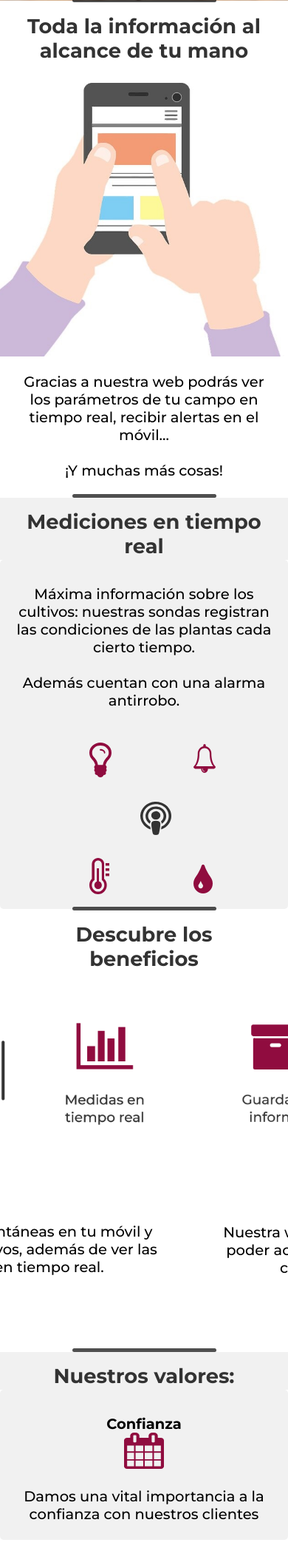
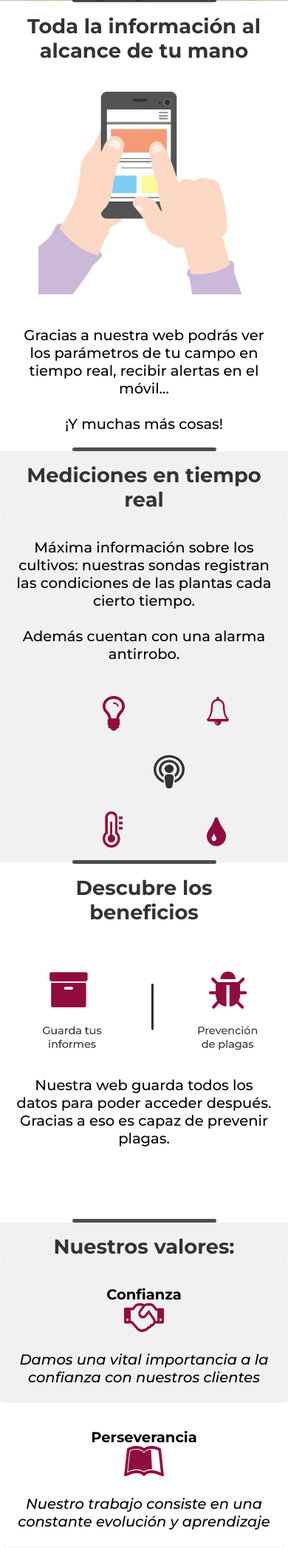
Before and after one commit to JGasBul/ProyectoSegundoCuatri, a PHP site: page /src/ in a window 390 px wide. Shown: the part 843-2936 px from the top of the page at 74% size. Run offline with PHP 8.4, Linux system fonts and the light colour scheme.

Commit message:
Slider responsive

```diff
--- a/src/css/landingpage.css
+++ b/src/css/landingpage.css
@@ -2,7 +2,12 @@
 html{
     scroll-behavior: smooth;
 }
-
+* {
+    margin: 0;
+    padding: 0;
+    font-family: "Montserrat Medium", "Montserrat Regular", "Montserrat", sans-serif;
+    align-items: center;
+}
 section{
     max-width:100%;
     padding: 1rem;
@@ -12,22 +17,22 @@
     align-items: center;
 }
 
-
-
-
 @media(max-width: 600px){
     section{
         flex-direction: column;
     }
     .img_responsive{
-        width: 30%;
         margin-right: 0;
+        width: 80%;
+        height: 100%;
     }
+
     .icon_responsive{
         display: flex;
         margin: auto;
-        width: 100%;
-        min-width: 15%;
+        width: 15%;
+
+
     }
     .reves{
         flex-direction: column-reverse;
@@ -39,16 +44,12 @@
     }
     .container_icons{
         padding-top: 10%;
-
+        margin-left: 50%;
     }
 
+
 }
-* {
-    margin: 0;
-    padding: 0;
-    font-family: "Montserrat Medium", "Montserrat Regular", "Montserrat", sans-serif;
-    align-items: center;
-}
+
 /*Header*/
 nav {
     display: flex;
@@ -304,18 +305,6 @@
 }
 
 
-
-.text-area2{
-    margin-right: 7%;
-    width: 100%;
-    height: 213px;
-    min-height: 213px;
-    font-size: 18px;
-    padding:10px;
-    max-height: 214px;
-}
-
-
 .sep{
     padding-right: 40px;
 }
@@ -377,15 +366,12 @@
 }
 
 .img_responsive {
-    padding-bottom: 4px;
-    padding-top: 2%;
-    padding-left:-15px;
     width:80%;
-    height:60%;
-    margin-top: 2px;
-    min-width: 400px;
-    max-height: 350px;
-    min-height: 370px;
+    max-height:600px;
+    max-width: 400px;
+    margin-top: 6%;
+    margin-bottom: 7%;
+
 
 }
 
@@ -393,8 +379,7 @@
 .icon_responsive {
     display: flex;
     margin: auto;
-    width: 15%;
-    min-width: 15%;
+
 
 }
 
@@ -404,6 +389,7 @@
 
 .margin-temp{
     margin-bottom: 350%;
+    max-height: 200px;
 }
 .margin-gota{
     margin-bottom: 400%;
@@ -422,6 +408,7 @@
     min-height: 150px;
     margin-top: 2px;
     display: flex;
+    margin-left: 10%;
 
 }
 
@@ -434,19 +421,12 @@
 
 .row_icons{
     height: 100%;
-
-
     padding-right: 10%;
+    width: 100%;
+    max-height: 400px;
 }
 
-/*Colores
-.grey {
-    width: auto;
-    margin-top: -2px;
-
-    height: 300px;
-    background-color: rgba(170, 170, 170, 0.16);
-}*/
+/*Colores*/
 .grey{
     background-color: rgba(170, 170, 170, 0.16);
 }
@@ -481,18 +461,20 @@
 /*Slider*/
 .container_slider {
     width: 100%;
-    height: 300px;
+    height:100px;
 
 }
 .slider{
     width: 100%;
     margin: auto;
+    height: 50%;
     overflow: hidden;
 }
 .slider ul{
     margin-top: 35px;
     display: flex;
     padding: 0;
+    width: 400%;
     animation: cambio 20s infinite alternate linear ;
 
 }
@@ -503,22 +485,25 @@
     padding-bottom: 100px;
 }
 
-.slider img{
-   width: 500px;
-    margin-bottom: 20px;
-    padding-bottom: 100px;
-    object-fit: fill;
+.slider li img{
+   width: 100%;
+    max-height: 300px;
+
+    object-fit: contain ;
 }
 
 @keyframes cambio {
     0%{margin-left:0;}
-    30%{margin-left: 0}
+    20%{margin-left: 0}
 
-    35%{margin-left: -105%}
-    70%{margin-left: -105%}
+    25%{margin-left: -100%}
+    45%{margin-left: -100%}
 
-    75%{margin-left: -210%}
-    100%{margin-left: -210%}
+    50%{margin-left: -200%}
+    70%{margin-left: -200%}
+
+    75%{margin-left: -300%}
+    100%{margin-left: -300%}
 
 
 
--- a/src/index.html
+++ b/src/index.html
@@ -48,10 +48,10 @@
             <a href="#Tp_flecha">
                 <img src="./assets/flecha.svg" alt="Flecha">
             </a>
-            <div id="Tp_flecha"></div>
         </div>
     </div>
 
+    <div id="Tp_flecha"></div>
     <div class="separador">
     </div>
 
@@ -89,7 +89,7 @@
             <div class="center"><img src="./assets/Icono_center.svg" alt="Conexión"></div>
             <div class="row_icons">
                 <div class="margin-gota"><img src="./assets/campana.svg" alt="Alarma"></div>
-                <div class=""><img src="./assets/gota.svg" alt=Humedad "></div>
+                <div class=""><img src="./assets/gota.svg" alt=Humedad"></div>
         </div>
     </div>
 
@@ -104,26 +104,28 @@
     <div class="slider ">
         <ul>
             <li > <img src="./assets/new_state1.png " alt="State1 ">
-            <div class="texto_slider "> Recibe alertas instantáneas en tu móvil y automatiza tus cultivos, además de ver las condiciones en tiempo real. </div></li>
-            <li > <img src="./assets/new_state2.png " alt="State1 ">
-            <div class="texto_slider ">Nuestra web guarda todos los datos para poder acceder después. Gracias a eso es capaz de prevenir plagas.</div></li>
-            <li> <img src="./assets/new_state3.png " alt="State1 ">
-                <div class="texto_slider ">Tenemos servicios disponibles internacionalmente. ¡Incrementa los beneficios ya!</div></li>
+            <div class="texto_slider "> <br> Recibe alertas instantáneas en tu móvil y automatiza tus cultivos, además de ver las condiciones en tiempo real. </div></li>
+            <li > <img src="./assets/new_state2.png " alt="State2 ">
+            <div class="texto_slider "> <br> Nuestra web guarda todos los datos para poder acceder después. Gracias a eso es capaz de prevenir plagas.</div></li>
+            <li> <img src="./assets/new_state3.png " alt="State3 ">
+                <div class="texto_slider "> <br>Tenemos servicios disponibles internacionalmente. ¡Incrementa los beneficios ya!</div></li>
+            <li><img src="./assets/new_state1.png" alt="state1">
+            <div class="texto_slider "> <br> Recibe alertas instantáneas en tu móvil y automatiza tus cultivos, además de ver las condiciones en tiempo real. </div></li>
         </ul>
     </div>
 
 <div class="separador ">
 </div>
 
-<div class="titulo_seccion grey "> Nuestros valores:</div>
+<div class="titulo_seccion grey"> Nuestros valores:</div>
 <section class="grey ">
     <p><b>Confianza</b>
-        <img class="icon_responsive " src="./assets/manos.svg " alt="hands ">
-    <p>Damos una vital importancia a la confianza con nuestros clientes</p>
+        <img class="icon_responsive " src="./assets/calendario.svg " alt="hands ">
+    <p><i>Damos una vital importancia a la confianza con nuestros clientes</i></p>
 </section>
 
 <section class="reves ">
-    <p>Nuestro trabajo consiste en una constante evolución y aprendizaje</p>
+    <p><i>Nuestro trabajo consiste en una constante evolución y aprendizaje</i></p>
     <p><b>Perseverancia</b>
     <img class="icon_responsive "  src="./assets/libro.svg " alt="hands "></p>
 
@@ -131,8 +133,8 @@
 
 <section class="grey ">
     <p><b>Comprensión</b>
-        <img class="icon_responsive "  src="./assets/calendario.svg " alt="hands ">
-    <p>Nos adaptamos a su horario sin compromiso</p>
+        <img class="icon_responsive "  src="./assets/manos.svg " alt="hands ">
+    <p><i>Nos adaptamos a su horario sin compromiso</i></p>
 
 
 </section>
@@ -166,144 +168,6 @@
     </div>
 </footer>
 
-    <!--
-
-
-<section class="grey ">
-    <div>
-
-    </div>
-
-    <div class="wrapper_row white ">
-        <div>
-            <p class="text-area2 ">
-                Máxima información sobre los cultivos: nuestras sondas registran las condiciones de las plantas cada
-                cierto tiempo.
-                <br> <br>Además cuentan con una alarma antirrobo.
-            </p>
-
-        </div>
-
-        <div class="container_icons arriba ">
-            <div class="row_icons ">
-                <div class="margin-temp "><img src="./assets/bombilla.svg " alt="Iluminación "></div>
-                <div class="end "><img src="./assets/temp.svg " alt="Temperatura "></div>
-            </div>
-            <div class="center "><img src="./assets/Icono_center.svg " alt="Conexión "></div>
-            <div class="row_icons ">
-                <div class="margin-gota " ><img src="./assets/campana.svg " alt="Alarma "></div>
-                <div class=" "><img src="./assets/gota.svg " alt=Humedad"></div>
-            </div>
-        </div>
-        </div>
-    </section>
-
-    <div class="separador">
-    </div>
-
-    <section class="container_slider">
-
-        <div>
-            <div class="titulo_seccion"> Descubre los beneficios</div>
-        </div>
-
-        <div class="slider">
-            <ul>
-                <li> <img src="./assets/SliderStep1.png" alt="State1"></li>
-                <li> <img src="./assets/SliderStep2.png" alt="State1"></li>
-                <li> <img src="./assets/SliderStep3.png" alt="State1"></li>
-            </ul>
-        </div>
-
-    </section>
-
-
-    <div class="separador">
-    </div>
-
-    <section class="row smallgrey">
-        <div class="wrapper_col">
-            <div>
-                <div class="titulo_seccion">Confianza</div>
-            </div>
-            <div>
-                <img class="icon_responsive" src="./assets/hands.svg" alt="hands">
-            </div>
-        </div>
-        <div class="wrapper_col">
-            <p>Damos una vital importancia a la confianza con nuestros clientes</p>
-        </div>
-    </section>
-
-
-
-    <section class="row smallwhite">
-        <div class="wrapper_col">
-            <p>Nuestro trabajo consiste en una constante evolución y aprendizaje</p>
-        </div>
-        <div class="wrapper_col">
-            <div>
-                <div class="titulo_seccion">Perseverancia</div>
-            </div>
-            <div>
-                <img class="icon_responsive icon_margin" src="./assets/book.svg" alt="hands">
-            </div>
-        </div>
-    </section>
-
-
-    <section class="row smallgrey">
-        <div class="wrapper_col">
-            <div>
-                <div class="titulo_seccion">Comprensión</div>
-            </div>
-            <div>
-                <img class="icon_responsive icon_margin" src="./assets/calendar.svg" alt="hands">
-            </div>
-        </div>
-        <div class="wrapper_col">
-            <p> Nos adaptamos a su horario sin compromiso</p>
-        </div>
-
-        <div class="flecha_abajo">
-            <a href="#scroll_arriba">
-                <img src="./assets/flecha.svg" alt="Flecha">
-            </a>
-        </div>
-
-    </section>
-
-
-
-    <div class="big_separador">
-    </div>
-
-    <footer class="row ">
-        <div class="wrapper_row">
-            <div>
-                <img class=" icon_footer " src="./assets/trash.svg " alt="Reciclar ">
-            </div>
-            <div>
-                <img class="icon_footer " src="./assets/mail.svg " alt="Correo ">
-            </div>
-            <div>
-                <img class="icon_footer " src="./assets/chat.svg " alt="Mensajeria ">
-            </div>
-        </div>
-        <div>
-            <ul class="wrapper_col">
-                <a href="#">Contacto</a>
-                <a href="#">Términos y Condiciones</a>
-            </ul>
-        </div>
-        <div>
-            <ul class="wrapper_col">
-                <a href="#">Política de Cookies</a>
-                <a href="#">Política de Privacidad</a>
-            </ul>
-        </div>
-    </footer>
-    -->
     <script>
         function opacityless(x) {
             x.style.opacity = "60%";
```
Also changed, not shown: Acceso.txt (added, +12 -0 lines).
